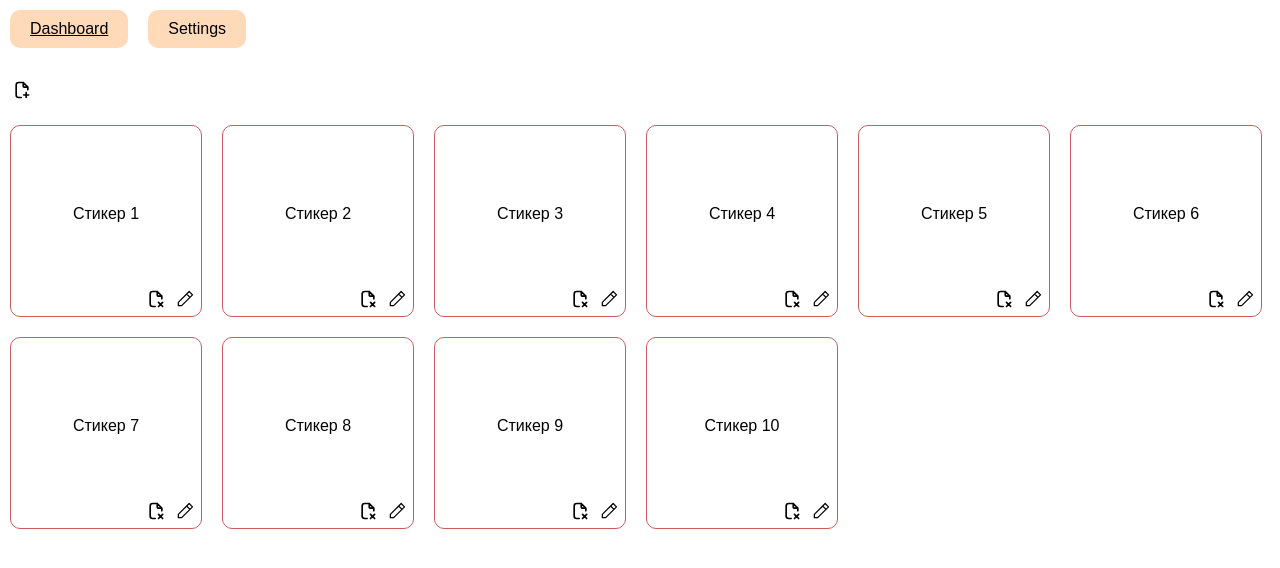
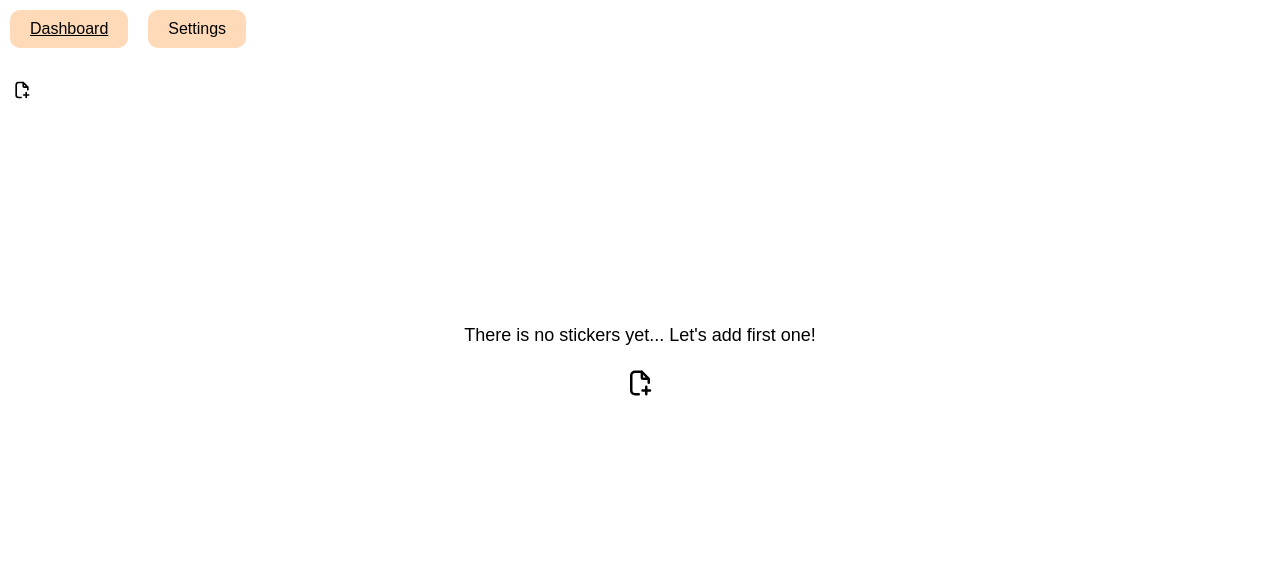
Before and after one commit to idomyshev/mobicult-technical-task, a Nuxt app: page /settings in a window 1280 px wide. Shown: the top 568 px of the page. Built offline with nearby package versions, Linux system fonts and the light colour scheme.

Commit message:
feat: localstorage database

```diff
--- a/app.vue
+++ b/app.vue
@@ -1,6 +1,14 @@
 <script lang="ts" setup>
 import { tabs } from "~/settings/tabs";
 import Tabs from "~/components/Tabs.vue";
+import { useStickersStore } from "~/stores/stickersStore";
+
+const stickersStore = useStickersStore();
+const { loadDatabase } = stickersStore;
+
+onMounted(() => {
+  loadDatabase();
+});
 </script>
 <template>
   <div class="app-container">
--- a/components/Sticker.vue
+++ b/components/Sticker.vue
@@ -21,8 +21,11 @@ defineProps({
 <template>
   <div class="sticker">
     <div v-if="editMode" class="actions-buttons">
-      <BasicButton :icon="DeleteIcon" @click="emit('click:delete', item)" />
-      <BasicButton :icon="EditIcon" @click="emit('click:edit', item)" />
+      <BasicButton
+        :icon="DeleteIcon"
+        @click="emit('click:delete', { ...item })"
+      />
+      <BasicButton :icon="EditIcon" @click="emit('click:edit', { ...item })" />
     </div>
     <div class="sticker__inner">
       {{ item.text }}
--- a/components/StickersView.vue
+++ b/components/StickersView.vue
@@ -47,8 +47,11 @@ const handleClickDelete = (item: ISticker) => {
       />
     </div>
     <div v-else class="no-items">
-      {{ lang.thereIsNoStickersYet }}
+      {{
+        editMode ? lang.thereIsNoStickersYetLetsAdd : lang.thereIsNoStickersYet
+      }}
       <BasicButton
+        v-if="editMode"
         width="30px"
         height="30px"
         :icon="AddIcon"
@@ -75,6 +78,7 @@ const handleClickDelete = (item: ISticker) => {
 
 .no-items {
   display: flex;
+  padding-top: calc(100vh / 4);
   flex-direction: column;
   gap: 20px;
   font-size: 1.125rem;
--- a/components/drawers/StickerDrawer.vue
+++ b/components/drawers/StickerDrawer.vue
@@ -7,7 +7,7 @@ import { useStickersStore } from "~/stores/stickersStore";
 
 const stickersStore = useStickersStore();
 
-const { addSticker } = stickersStore;
+const { addSticker, editSticker } = stickersStore;
 
 const initialDrawerState = {
   text: "",
@@ -38,7 +38,12 @@ const handleAction = () => {
       currentDrawerState[key as keyof IStickerForm] = value.trim();
     }
   });
-  addSticker({ ...currentDrawerState });
+
+  if (instanceId.value) {
+    editSticker({ id: instanceId.value, ...currentDrawerState });
+  } else {
+    addSticker({ ...currentDrawerState });
+  }
   handleCancel();
 };
 
--- a/lang.ts
+++ b/lang.ts
@@ -8,5 +8,7 @@ export const lang = {
   error404: "Oops... the page wasn't found!",
   save: "Save",
   somethingWentWrong: "Something went wrong...",
-  thereIsNoStickersYet: "There is no stickers yet! Let's add first one... ",
+  thereIsNoStickersYet: "There is no stickers yet...",
+  thereIsNoStickersYetLetsAdd:
+    "There is no stickers yet... Let's add first one! ",
 };
--- a/mockData/stickersMock.ts
+++ /dev/null
@@ -1,10 +0,0 @@
-import type { ISticker } from "~/types";
-
-export const stickersMock: ISticker[] = Array.from(
-  { length: 10 },
-  (_, i) => i,
-).map((index) => {
-  return {
-    text: `Стикер ${index + 1}`,
-  } as ISticker;
-});
--- a/stores/stickersStore.ts
+++ b/stores/stickersStore.ts
@@ -1,29 +1,47 @@
 import { defineStore } from "pinia";
 import type { ISticker, IStickerForm } from "~/types";
-import { stickersMock } from "~/mockData/stickersMock";
 import { v4 as uuidv4 } from "uuid";
 import { storageKey } from "~/settings/storage";
 
 export const useStickersStore = defineStore("stickersStore", () => {
-  const stickers = ref<ISticker[]>(stickersMock);
+  const stickers = ref<ISticker[]>([]);
 
   const addSticker = (item: IStickerForm) => {
     stickers.value.push({ id: uuidv4(), ...item });
-
     updateDatabase();
   };
 
   const deleteSticker = (item: ISticker) => {
     const index = stickers.value.findIndex((el) => item.id === el.id);
     stickers.value.splice(index, 1);
+    updateDatabase();
   };
 
-  const editSticker = (index: number, item: ISticker) => {
-    stickers.value[index] = item;
+  const editSticker = (item: ISticker) => {
+    const { id, ...form } = item;
+    const foundItem = stickers.value.find((el) => el.id === id);
+
+    if (foundItem) {
+      Object.assign(foundItem, form);
+    }
+
+    updateDatabase();
   };
 
   const updateDatabase = () => {
     localStorage.setItem(storageKey, JSON.stringify(stickers.value));
+  };
+
+  const loadDatabase = () => {
+    const json = localStorage.getItem(storageKey);
+
+    if (json) {
+      const parsedJson = JSON.parse(json);
+
+      if (parsedJson && parsedJson.length) {
+        stickers.value = parsedJson;
+      }
+    }
   };
 
   return {
@@ -31,5 +49,6 @@ export const useStickersStore = defineStore("stickersStore", () => {
     addSticker,
     editSticker,
     deleteSticker,
+    loadDatabase,
   };
 });
```
